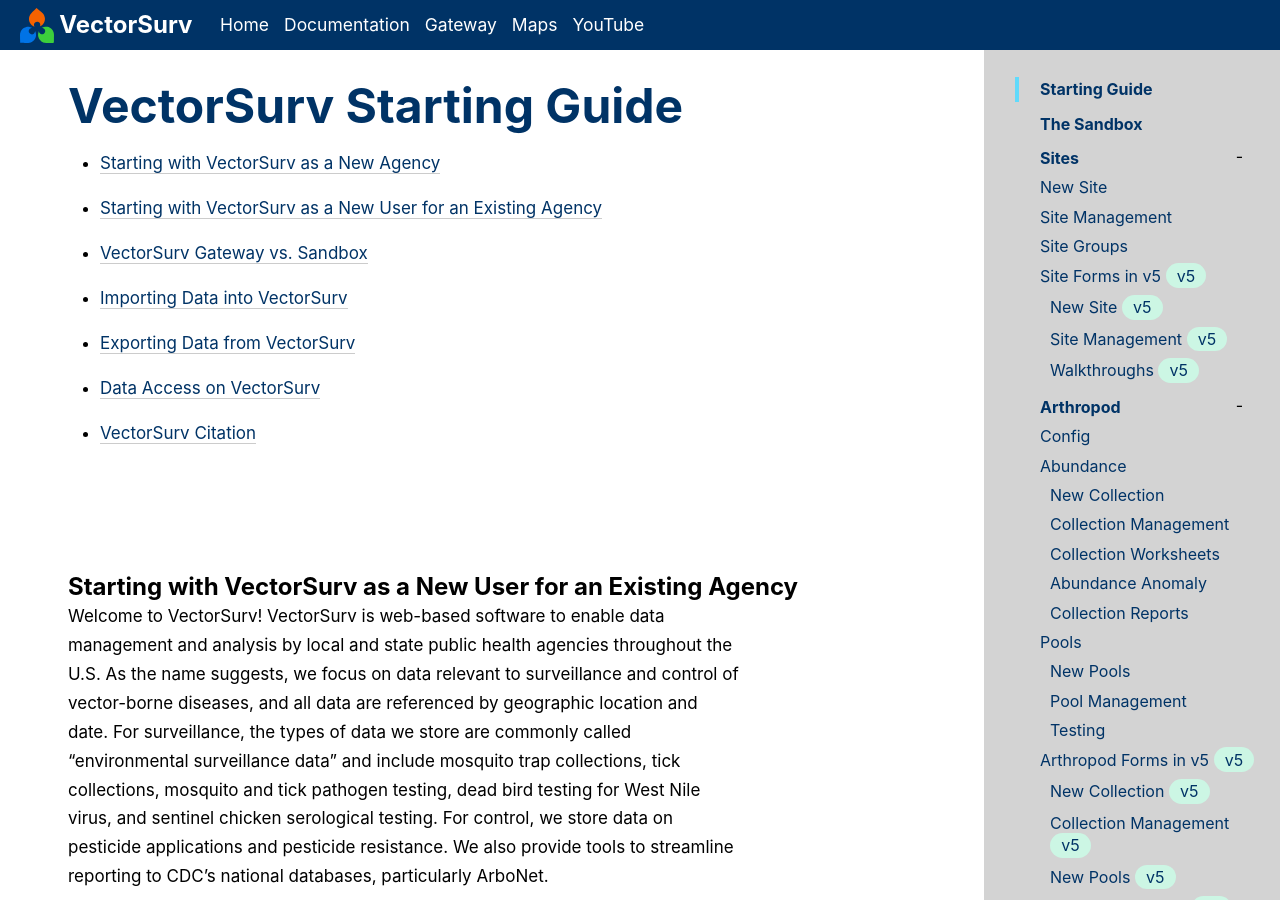
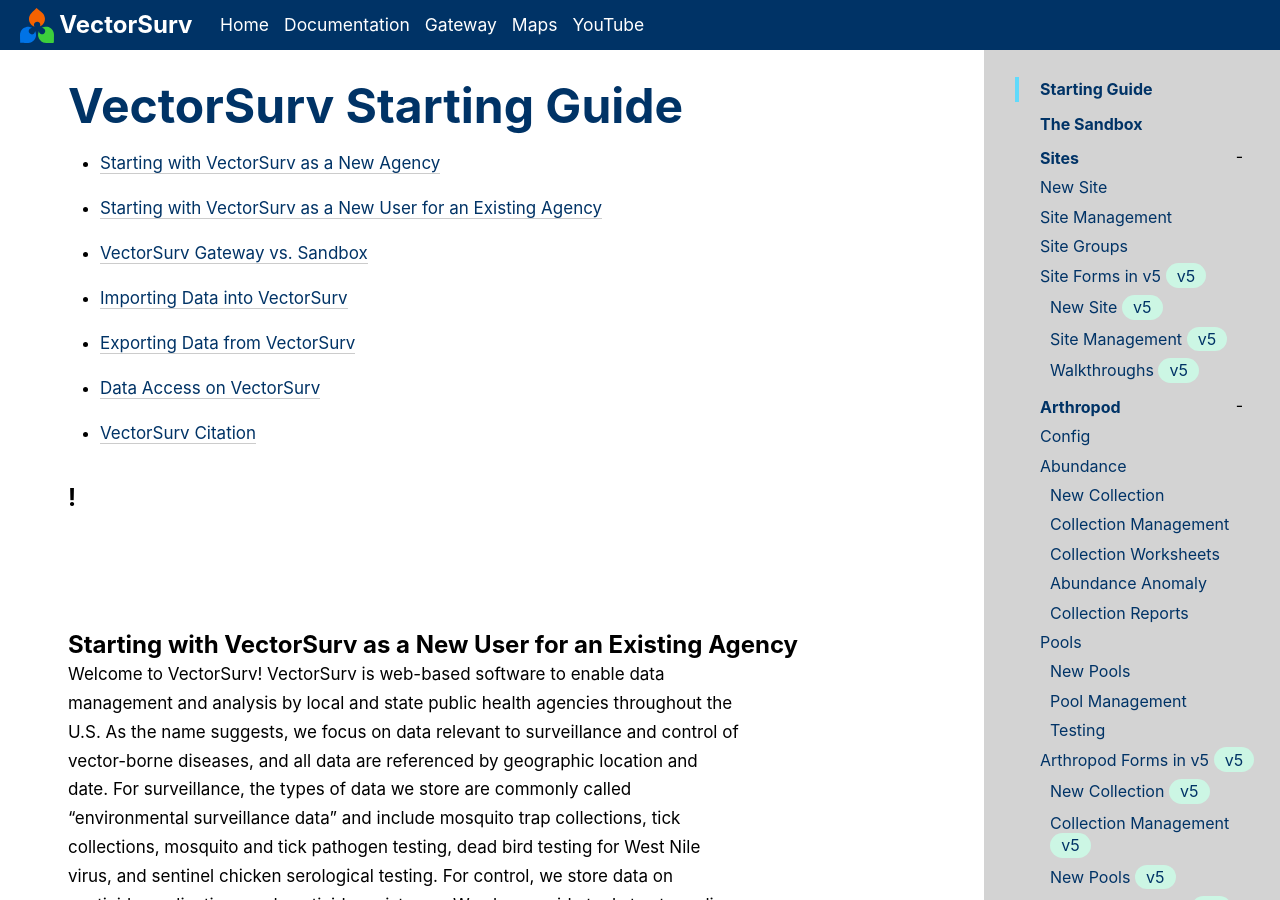
Before and after one commit to tlvaldepena/vectorsurv.org, a Jekyll site: the page built from _docs/starting/VectorSurv_FAQ.md, in a window 1280 px wide and 900 px high. Built offline with Jekyll 4.4.1, drawn with Linux system fonts in a browser that asks for light colours.

Commit message:
Update VectorSurv_FAQ.md

```diff
--- a/_docs/starting/VectorSurv_FAQ.md
+++ b/_docs/starting/VectorSurv_FAQ.md
@@ -17,8 +17,9 @@
 
 - [VectorSurv Citation](#VectorSurvCitation)
 
-<h2 id="StartingOnVectorSurvAgency"> </h2>
+<h2 id="StartingOnVectorSurvAgency">! </h2>
 
+<br>
 <br>
 <br>
 
```
